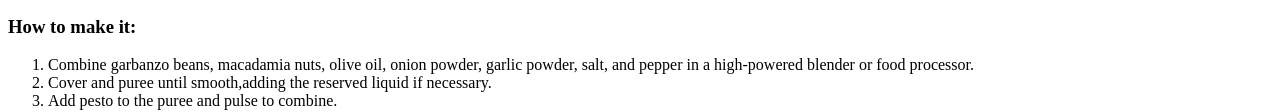
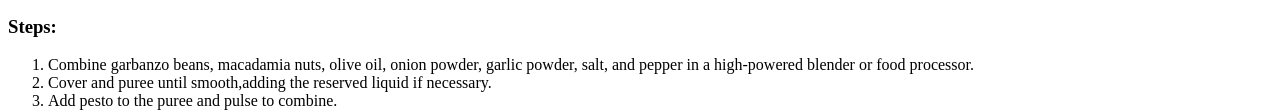
Before and after one commit to RamiPesahov/odin-recipes, a plain HTML site: page recipes/hummus.html in a window 1280 px wide. Shown: the part 643-755 px from the top of the page. Drawn offline with Linux system fonts and the light colour scheme.

Commit message:
chang the text from how to make it to steps in hummus page

```diff
--- a/recipes/hummus.html
+++ b/recipes/hummus.html
@@ -31,7 +31,7 @@
         <li> ⅐ teaspoon pesto </li>
 
     </ul>
-    <h3>How to make it:</h3>
+    <h3>Steps:</h3>
     <ol>
         <li> Combine garbanzo beans, macadamia nuts, olive oil, onion powder,
             garlic powder, salt, and pepper in a high-powered blender or food processor. </li>
```
